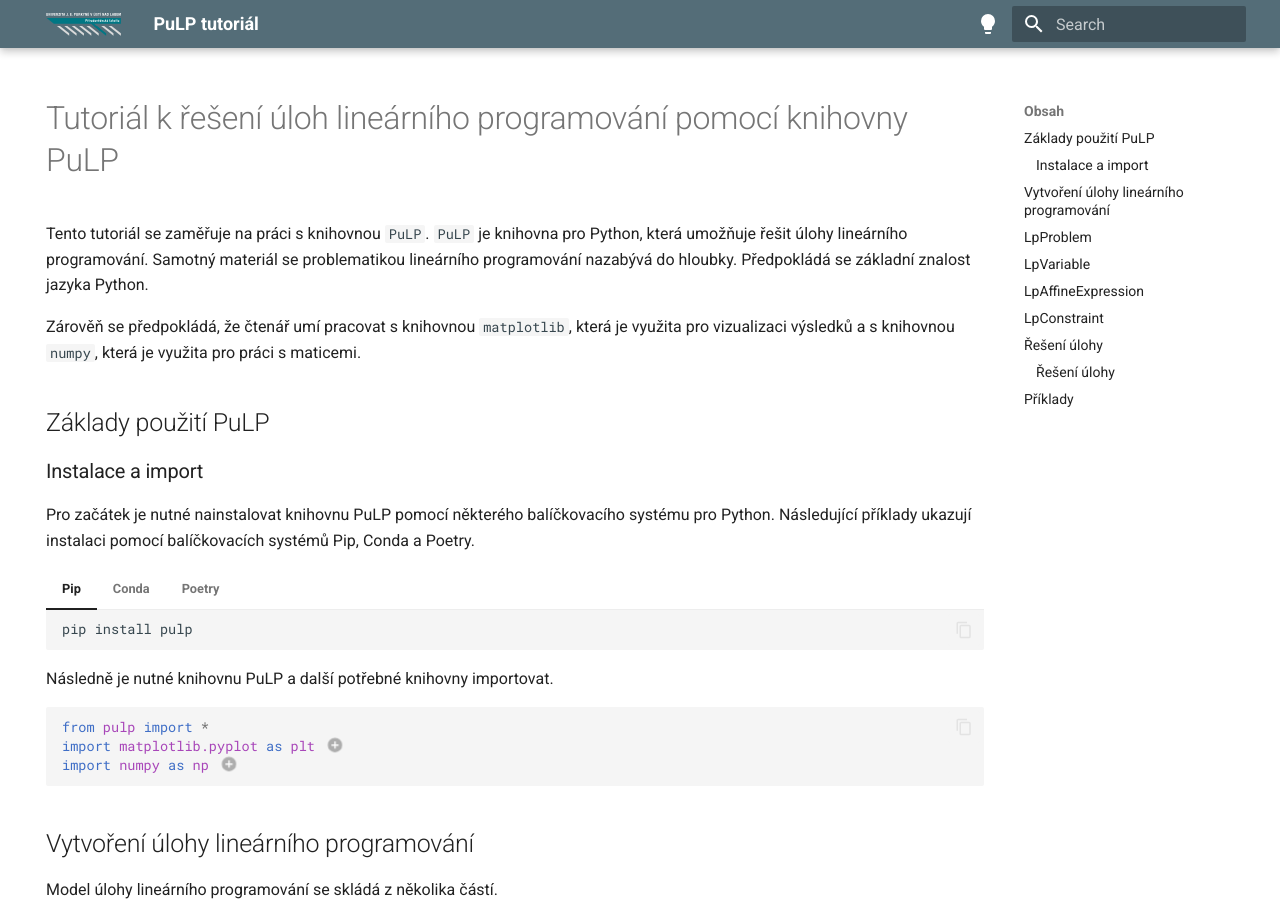
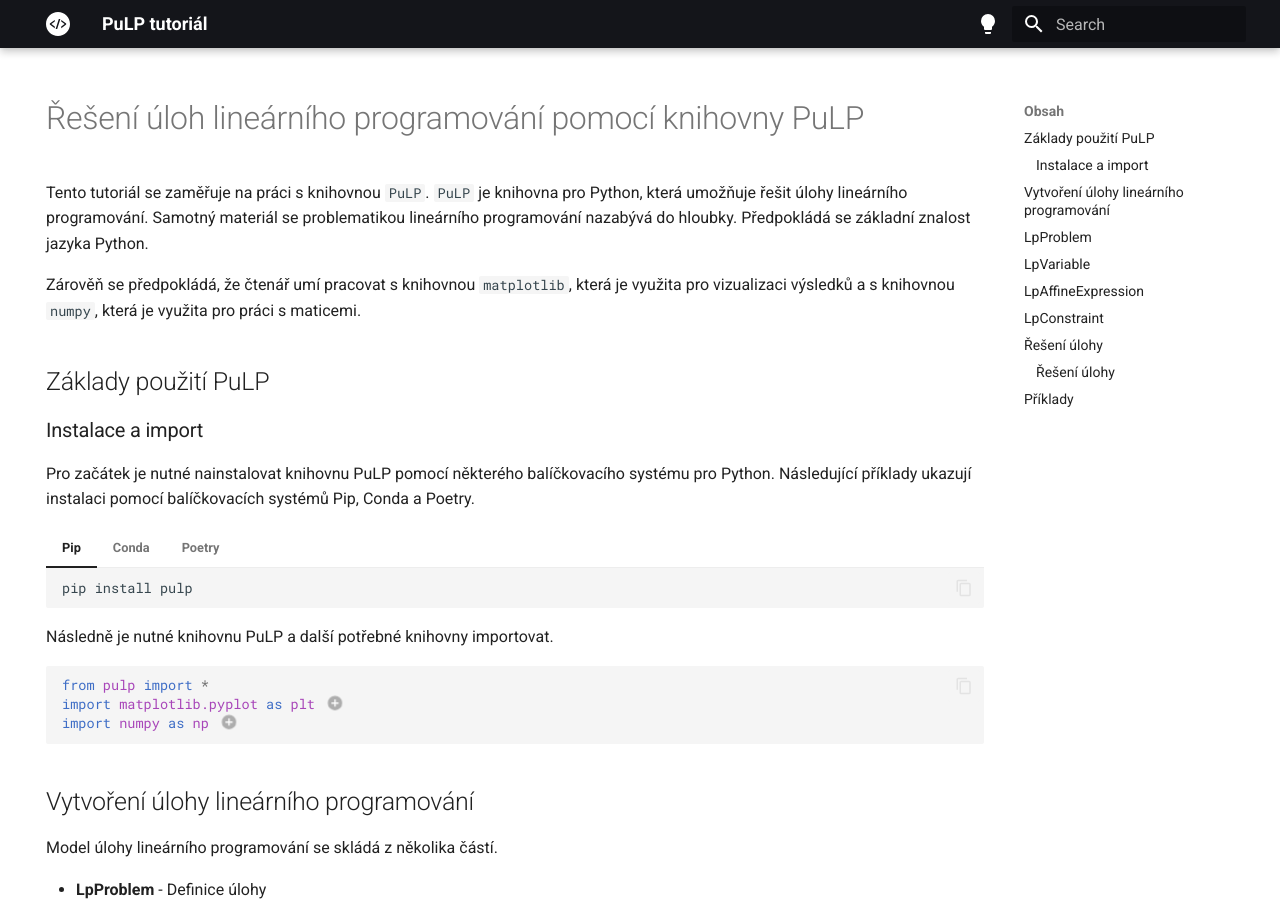
Before and after one commit to yoptohlejepeta/LP-SciPy, an MkDocs documentation site: the page built from docs/index.md, in a window 1280 px wide and 900 px high. Built offline with MkDocs 1.6.1 and Material for MkDocs 9.7.7, drawn with Linux system fonts in a browser that asks for light colours; some of the changed text lies outside the part shown.

Commit message:
minor styling changes

````diff
--- a/docs/index.md
+++ b/docs/index.md
@@ -3,7 +3,7 @@ hide:
   - navigation
 ---
 
-# Tutoriál k řešení úloh lineárního programování pomocí knihovny PuLP
+# Řešení úloh lineárního programování pomocí knihovny PuLP
 
 <!-- ![Python](https://img.shields.io/badge/python-3670A0?style=for-the-badge&logo=python&logoColor=ffdd54) -->
 
@@ -93,10 +93,10 @@ print(f"x1 = {value(x1)}, x2 = {value(x2)}")
 print(f"Optimalizovaná hodnota: {value(prob.objective)}")
 ```
 
-```plaintext
-> Optimal
-> x1 = 0.0, x2 = 0.0
-> Optimalizovaná hodnota: 0.0
+```plaintext title="Output"
+Optimal
+x1 = 0.0, x2 = 0.0
+Optimalizovaná hodnota: 0.0
 ```
 
 ### Řešení úlohy
@@ -108,7 +108,7 @@ print(f"x1 = {value(x1)}, x2 = {value(x2)}")
 print(f"Optimalizovaná hodnota: {value(prob.objective)}")
 ```
 
-```plaintext
+```plaintext title="Output"
 Optimal
 x1 = 0.0, x2 = 0.0
 Optimalizovaná hodnota: 0.0
--- a/mkdocs.yml
+++ b/mkdocs.yml
@@ -32,7 +32,7 @@ extra_css:
   - https://unpkg.com/katex@0/dist/katex.min.css
 
 theme:
-  logo: ./images/prf_logo.svg
+  logo: ./images/logo.svg
   layout:
     toc_position: left
   features:
@@ -48,7 +48,7 @@ theme:
       toggle:
         icon: material/lightbulb
         name: Switch to dark mode
-      primary: blue-grey
+      primary: black
       accent: teal
 
     - media: "(prefers-color-scheme: dark)"
@@ -56,7 +56,7 @@ theme:
       toggle:
         icon: material/lightbulb-outline
         name: Switch to light mode
-      primary: blue-grey
+      primary: black
       accent: teal
 
 plugins:
````
Also changed, not shown: docs/images/logo.svg (added).
